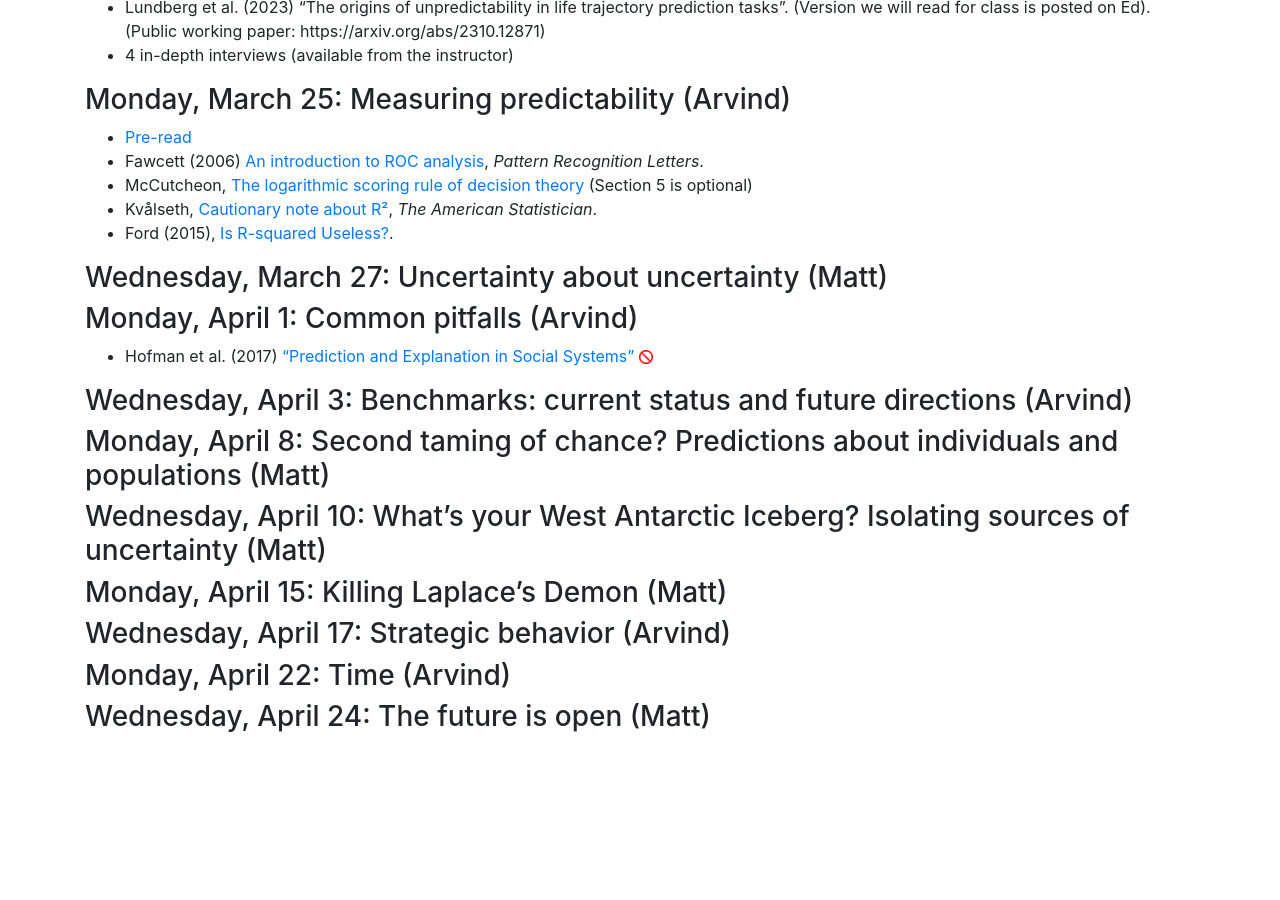
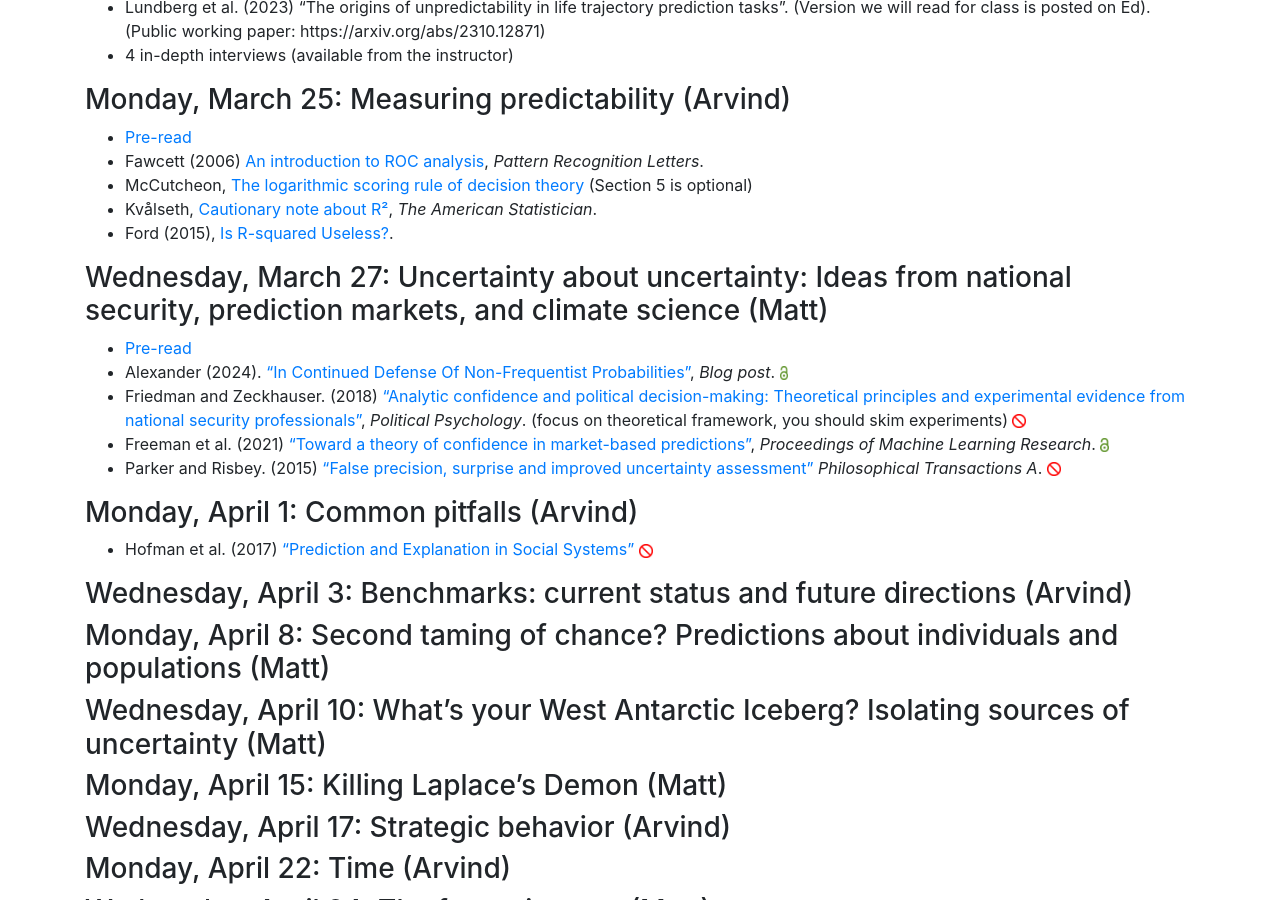
Before and after one commit to msalganik/soc555-cos598J_s2024, a Jekyll site: the page built from readings.md, in a window 1280 px wide and 900 px high, scrolled down 3021 px. Built offline with Jekyll 4.4.1, drawn with Linux system fonts in a browser that asks for light colours; comment, search, counter and statistics services are not loaded; before the commit the page ends 3763 px from its top, so only the background shows below that.

Commit message:
uncertainty readings

```diff
--- a/readings.md
+++ b/readings.md
@@ -138,9 +138,16 @@ No required reading before class.
 - Kvålseth, [Cautionary note about R²](https://www.jstor.org/stable/2683704?seq=1), _The American Statistician_.
 - Ford (2015), [Is R-squared Useless?](https://data.library.virginia.edu/is-r-squared-useless/).
 
-### Wednesday, March 27: Uncertainty about uncertainty (Matt)
+### Wednesday, March 27: Uncertainty about uncertainty: Ideas from national security, prediction markets, and climate science (Matt)
+
+- [Pre-read](https://docs.google.com/document/d/16J37knrN-8i6REBXnrcPrc1zdpayf38L47mb2ohblV8/edit?usp=sharing)
+- Alexander (2024). ["In Continued Defense Of Non-Frequentist Probabilities"](https://www.astralcodexten.com/p/in-continued-defense-of-non-frequentist), _Blog post_. <img src="https://msalganik.github.io/soc555-cos598J_s2024/images/open.png" style="display: inline; height: 14px;" />
+- Friedman and Zeckhauser. (2018) ["Analytic confidence and political decision-making: Theoretical principles and experimental evidence from national security professionals"](https://www.jstor.org/stable/45094450), _Political Psychology_. (focus on theoretical framework, you should skim experiments) <img src="https://msalganik.github.io/soc555-cos598J_s2024/images/closed.png" style="display: inline; height: 14px;" />
+- Freeman et al. (2021) ["Toward a theory of confidence in market-based predictions"](https://proceedings.mlr.press/v147/freeman21a.html), _Proceedings of Machine Learning Research_. <img src="https://msalganik.github.io/soc555-cos598J_s2024/images/open.png" style="display: inline; height: 14px;" />
+- Parker and Risbey. (2015) ["False precision, surprise and improved uncertainty assessment"](https://dx.doi.org/10.1098/rsta.2014.0453) _Philosophical Transactions A_. <img src="https://msalganik.github.io/soc555-cos598J_s2024/images/closed.png" style="display: inline; height: 14px;" />
 
 ### Monday, April 1: Common pitfalls (Arvind)
+
 - Hofman et al. (2017) ["Prediction and Explanation in Social Systems"](https://www.jstor.org/stable/24918297) <img src="https://msalganik.github.io/soc555-cos598J_s2024/images/closed.png" style="display: inline; height: 14px;" />
 
 ### Wednesday, April 3: Benchmarks: current status and future directions (Arvind)
```
